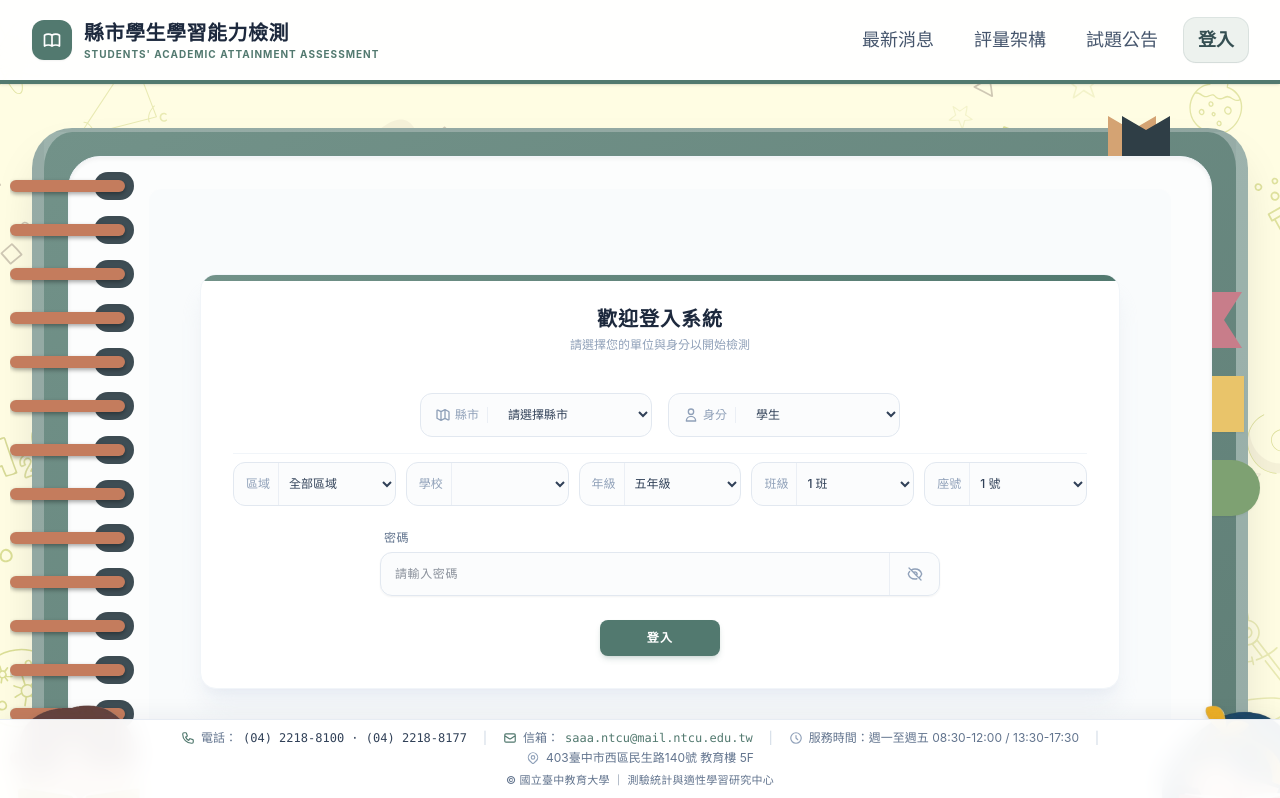
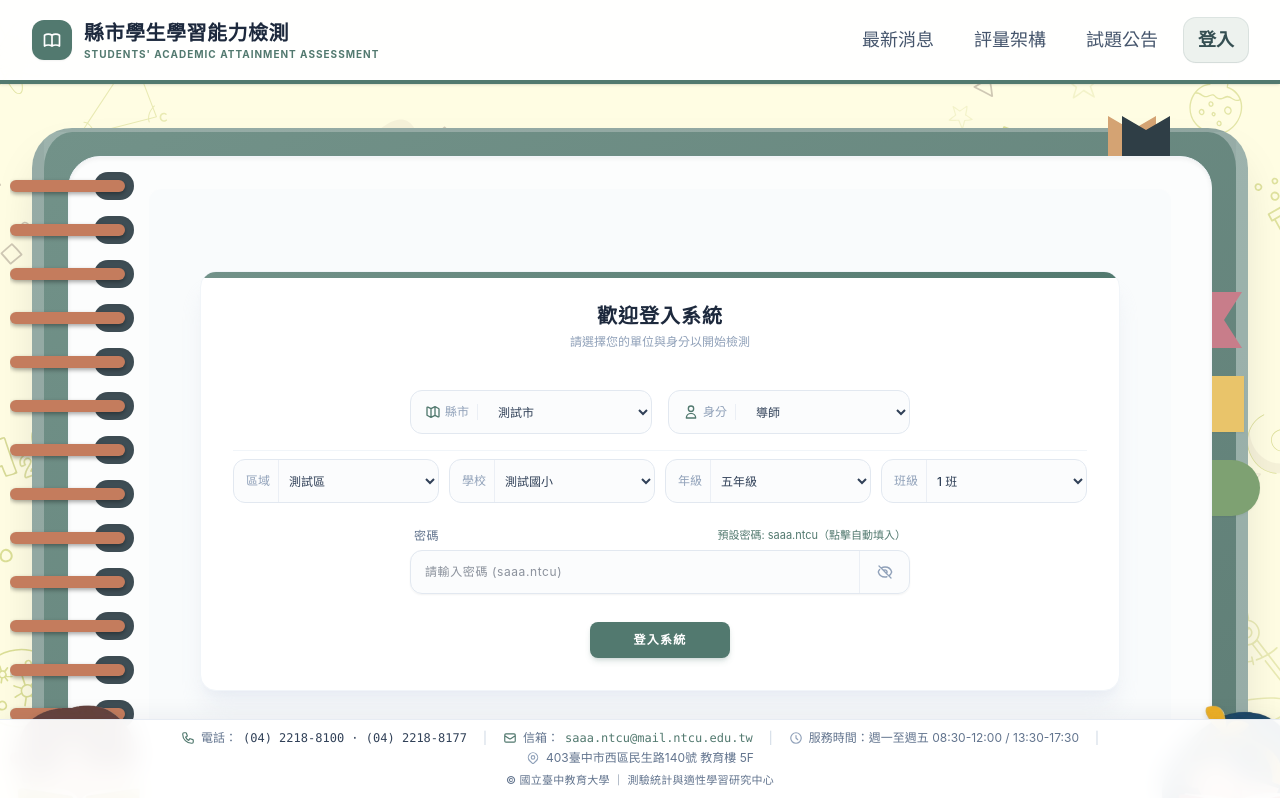
Before and after one commit to SAAA-ntcu/saaa-vue, a Vue app: page /logins in a window 1280 px wide. Shown: the top 798 px of the page. Built offline with nearby package versions, Linux system fonts and the light colour scheme.

Commit message:
feat: configure LoginView with test cities, roles, areas, school and saaa.ntcu password validation

```diff
--- a/src/views/LoginView.vue
+++ b/src/views/LoginView.vue
@@ -15,28 +15,30 @@
       <div class="p-6 md:p-8 space-y-4">
         <form @submit.prevent="handleSubmit" class="space-y-4">
           <!-- City & Role row -->
-          <div class="flex flex-col sm:flex-row justify-center items-center gap-4 max-w-[480px] mx-auto">
-            <!-- City -->
+          <div class="flex flex-col sm:flex-row justify-center items-center gap-4 max-w-[500px] mx-auto">
+            <!-- City (縣市) -->
             <div class="w-full relative flex items-center border border-slate-200 rounded-xl bg-slate-50/50 h-11 focus-within:bg-white focus-within:border-[#52796f] focus-within:ring-4 focus-within:ring-[#52796f]/15 transition-all duration-200">
               <div class="pl-3.5 pr-2 text-slate-400 shrink-0 select-none flex items-center text-xs font-medium border-r border-slate-200/60 mr-2">
-                <svg class="w-4 h-4 mr-1" fill="none" stroke="currentColor" viewBox="0 0 24 24">
+                <svg class="w-4 h-4 mr-1 text-[#52796f]" fill="none" stroke="currentColor" viewBox="0 0 24 24">
                   <path stroke-linecap="round" stroke-linejoin="round" stroke-width="2" d="M9 20l-5.447-2.724A1 1 0 013 16.382V5.618a1 1 0 011.447-.894L9 7m0 13l6-3m-6 3V7m6 10l4.553 2.276A1 1 0 0021 18.382V7.618a1 1 0 00-.553-.894L15 4m0 13V4m0 0L9 7" />
                 </svg>
                 縣市
               </div>
               <select
                 v-model="form.city"
+                @change="handleCityChange"
                 class="w-full bg-transparent px-2 text-xs font-medium text-slate-700 outline-none cursor-pointer pr-4"
+                required
               >
                 <option value="">請選擇縣市</option>
                 <option v-for="c in cities" :key="c" :value="c">{{ c }}</option>
               </select>
             </div>
 
-            <!-- Role -->
+            <!-- Role (身分) -->
             <div class="w-full relative flex items-center border border-slate-200 rounded-xl bg-slate-50/50 h-11 focus-within:bg-white focus-within:border-[#52796f] focus-within:ring-4 focus-within:ring-[#52796f]/15 transition-all duration-200">
               <div class="pl-3.5 pr-2 text-slate-400 shrink-0 select-none flex items-center text-xs font-medium border-r border-slate-200/60 mr-2">
-                <svg class="w-4 h-4 mr-1" fill="none" stroke="currentColor" viewBox="0 0 24 24">
+                <svg class="w-4 h-4 mr-1 text-[#52796f]" fill="none" stroke="currentColor" viewBox="0 0 24 24">
                   <path stroke-linecap="round" stroke-linejoin="round" stroke-width="2" d="M16 7a4 4 0 11-8 0 4 4 0 018 0zM12 14a7 7 0 00-7 7h14a7 7 0 00-7-7z" />
                 </svg>
                 身分
@@ -44,97 +46,104 @@
               <select
                 v-model="form.role"
                 class="w-full bg-transparent px-2 text-xs font-medium text-slate-700 outline-none cursor-pointer pr-4"
+                required
               >
                 <option value="">請選擇身分</option>
-                <option value="student">學生</option>
-                <option value="teacher">教師</option>
-                <option value="school_admin">學校管理者</option>
-                <option value="city_admin">縣市管理者</option>
+                <option v-for="r in roles" :key="r" :value="r">{{ r }}</option>
               </select>
             </div>
           </div>
 
           <div class="border-t border-slate-100 my-2"></div>
 
-          <!-- Secondary Fields Grid -->
+          <!-- Secondary Fields Grid (Area, School, Grade, Class) -->
           <div class="flex flex-wrap items-center gap-2.5 w-full">
-            <!-- Area -->
+            <!-- Area (區域) -->
             <div class="flex-auto md:flex-1 min-w-[110px] w-full sm:w-auto relative flex items-center border border-slate-200 rounded-xl bg-slate-50/50 h-11 focus-within:bg-white focus-within:border-[#52796f] focus-within:ring-4 focus-within:ring-[#52796f]/15 transition-all duration-200 overflow-hidden">
               <div class="pl-3 pr-2 text-slate-400 shrink-0 select-none flex items-center text-xs font-medium border-r border-slate-200/60 h-full whitespace-nowrap">
                 區域
               </div>
-              <select v-model="form.area" class="w-full h-full bg-transparent px-1.5 text-xs font-medium text-slate-700 outline-none cursor-pointer pr-4">
-                <option value="">全部區域</option>
-                <option value="central">中區</option>
-                <option value="north">北區</option>
-                <option value="south">南區</option>
-                <option value="east">東區</option>
+              <select
+                v-model="form.area"
+                class="w-full h-full bg-transparent px-1.5 text-xs font-medium text-slate-700 outline-none cursor-pointer pr-4"
+                :disabled="availableAreas.length === 0"
+              >
+                <option v-if="availableAreas.length === 0" value="">請先選擇縣市</option>
+                <option v-for="a in availableAreas" :key="a" :value="a">{{ a }}</option>
               </select>
             </div>
 
-            <!-- School -->
+            <!-- School (學校) -->
             <div class="flex-auto md:flex-1 min-w-[110px] w-full sm:w-auto relative flex items-center border border-slate-200 rounded-xl bg-slate-50/50 h-11 focus-within:bg-white focus-within:border-[#52796f] focus-within:ring-4 focus-within:ring-[#52796f]/15 transition-all duration-200 overflow-hidden">
               <div class="pl-3 pr-2 text-slate-400 shrink-0 select-none flex items-center text-xs font-medium border-r border-slate-200/60 h-full whitespace-nowrap">
                 學校
               </div>
-              <select v-model="form.school" class="w-full h-full bg-transparent px-1.5 text-xs font-medium text-slate-700 outline-none cursor-pointer pr-4">
-                <option value="">市立仁愛國小</option>
-                <option value="忠孝國小">市立忠孝國小</option>
-                <option value="和平國小">市立和平國小</option>
-                <option value="信義國中">市立信義國中</option>
+              <select
+                v-model="form.school"
+                class="w-full h-full bg-transparent px-1.5 text-xs font-medium text-slate-700 outline-none cursor-pointer pr-4"
+              >
+                <option v-for="s in schools" :key="s" :value="s">{{ s }}</option>
               </select>
             </div>
 
-            <!-- Grade -->
-            <div class="flex-auto md:flex-1 min-w-[110px] w-full sm:w-auto relative flex items-center border border-slate-200 rounded-xl bg-slate-50/50 h-11 focus-within:bg-white focus-within:border-[#52796f] focus-within:ring-4 focus-within:ring-[#52796f]/15 transition-all duration-200 overflow-hidden">
+            <!-- Grade (年級) - 依身分顯示 -->
+            <div
+              v-if="needsGrade"
+              class="flex-auto md:flex-1 min-w-[110px] w-full sm:w-auto relative flex items-center border border-slate-200 rounded-xl bg-slate-50/50 h-11 focus-within:bg-white focus-within:border-[#52796f] focus-within:ring-4 focus-within:ring-[#52796f]/15 transition-all duration-200 overflow-hidden"
+            >
               <div class="pl-3 pr-2 text-slate-400 shrink-0 select-none flex items-center text-xs font-medium border-r border-slate-200/60 h-full whitespace-nowrap">
                 年級
               </div>
-              <select v-model="form.grade" class="w-full h-full bg-transparent px-1.5 text-xs font-medium text-slate-700 outline-none cursor-pointer pr-4">
-                <option value="">請選擇</option>
+              <select
+                v-model="form.grade"
+                class="w-full h-full bg-transparent px-1.5 text-xs font-medium text-slate-700 outline-none cursor-pointer pr-4"
+              >
                 <option value="3">三年級</option>
                 <option value="4">四年級</option>
                 <option value="5">五年級</option>
                 <option value="6">六年級</option>
-                <option value="7">七年級</option>
-                <option value="8">八年級</option>
               </select>
             </div>
 
-            <!-- Class -->
-            <div class="flex-auto md:flex-1 min-w-[110px] w-full sm:w-auto relative flex items-center border border-slate-200 rounded-xl bg-slate-50/50 h-11 focus-within:bg-white focus-within:border-[#52796f] focus-within:ring-4 focus-within:ring-[#52796f]/15 transition-all duration-200 overflow-hidden">
+            <!-- Class (班級) - 依身分顯示 -->
+            <div
+              v-if="needsClass"
+              class="flex-auto md:flex-1 min-w-[110px] w-full sm:w-auto relative flex items-center border border-slate-200 rounded-xl bg-slate-50/50 h-11 focus-within:bg-white focus-within:border-[#52796f] focus-within:ring-4 focus-within:ring-[#52796f]/15 transition-all duration-200 overflow-hidden"
+            >
               <div class="pl-3 pr-2 text-slate-400 shrink-0 select-none flex items-center text-xs font-medium border-r border-slate-200/60 h-full whitespace-nowrap">
                 班級
               </div>
-              <select v-model="form.classroom" class="w-full h-full bg-transparent px-1.5 text-xs font-medium text-slate-700 outline-none cursor-pointer pr-4">
-                <option value="">請選擇</option>
-                <option v-for="c in 10" :key="c" :value="c">{{ c }} 班</option>
-              </select>
-            </div>
-
-            <!-- Seat -->
-            <div class="flex-auto md:flex-1 min-w-[110px] w-full sm:w-auto relative flex items-center border border-slate-200 rounded-xl bg-slate-50/50 h-11 focus-within:bg-white focus-within:border-[#52796f] focus-within:ring-4 focus-within:ring-[#52796f]/15 transition-all duration-200 overflow-hidden">
-              <div class="pl-3 pr-2 text-slate-400 shrink-0 select-none flex items-center text-xs font-medium border-r border-slate-200/60 h-full whitespace-nowrap">
-                座號
-              </div>
-              <select v-model="form.seat" class="w-full h-full bg-transparent px-1.5 text-xs font-medium text-slate-700 outline-none cursor-pointer pr-4">
-                <option value="">請選擇</option>
-                <option v-for="s in 35" :key="s" :value="s">{{ s }} 號</option>
+              <select
+                v-model="form.classroom"
+                class="w-full h-full bg-transparent px-1.5 text-xs font-medium text-slate-700 outline-none cursor-pointer pr-4"
+              >
+                <option v-for="c in 8" :key="c" :value="c">{{ c }} 班</option>
               </select>
             </div>
           </div>
 
           <!-- Password Field with eye toggle -->
-          <div class="w-full max-w-[560px] mx-auto pt-2">
-            <label for="password" class="block text-xs font-medium text-slate-500 tracking-wider text-left mb-1.5 pl-1 select-none">
-              密碼
-            </label>
+          <div class="w-full max-w-[500px] mx-auto pt-2">
+            <div class="flex items-center justify-between mb-1.5 pl-1 pr-1">
+              <label for="password" class="block text-xs font-medium text-slate-500 tracking-wider text-left select-none m-0">
+                密碼
+              </label>
+              <!-- Quick fill helper for testing -->
+              <button
+                type="button"
+                @click="fillTestPassword"
+                class="text-[11px] text-[#52796f] hover:text-[#354f52] hover:underline cursor-pointer bg-transparent border-0 p-0"
+              >
+                預設密碼: saaa.ntcu（點擊自動填入）
+              </button>
+            </div>
+
             <div class="grid grid-cols-[1fr_50px] w-full border rounded-xl h-11 transition-all duration-200 overflow-hidden shadow-xs border-slate-200 bg-slate-50/50 focus-within:bg-white focus-within:border-[#52796f] focus-within:ring-4 focus-within:ring-[#52796f]/15">
               <input
                 id="password"
                 v-model="form.password"
                 :type="showPassword ? 'text' : 'password'"
-                placeholder="請輸入密碼"
+                placeholder="請輸入密碼 (saaa.ntcu)"
                 class="w-full min-w-0 bg-transparent px-3.5 text-xs text-slate-800 outline-none tracking-wider h-full"
                 required
               />
@@ -158,12 +167,12 @@
           </div>
 
           <!-- Submit Button -->
-          <div class="text-center pt-2 max-w-[120px] mx-auto">
+          <div class="text-center pt-3 max-w-[140px] mx-auto">
             <button
               type="submit"
               class="w-full bg-[#52796f] hover:bg-[#354f52] text-white text-xs font-bold py-2.5 rounded-lg shadow-md shadow-[#52796f]/20 hover:shadow-lg transition-all duration-200 transform hover:-translate-y-0.5 active:translate-y-0 tracking-widest cursor-pointer"
             >
-              登入
+              登入系統
             </button>
           </div>
         </form>
@@ -173,33 +182,96 @@
 </template>
 
 <script setup>
-import { reactive, ref } from 'vue'
+import { reactive, ref, computed } from 'vue'
+import { useRouter } from 'vue-router'
 import { ElMessage } from 'element-plus'
 
+const router = useRouter()
 const showPassword = ref(false)
 
-const cities = [
-  '臺北市', '新北市', '桃園市', '臺中市', '臺南市', '高雄市',
-  '新竹縣', '苗栗縣', '彰化縣', '南投縣', '雲林縣', '嘉義縣',
-  '屏東縣', '宜蘭縣', '花蓮縣', '臺東縣', '澎湖縣', '金門縣', '連江縣'
-]
+// 縣市選項
+const cities = ['測試市', '測試縣']
+
+// 身分選項
+const roles = ['校長', '校管理者', '學年主任', '導師', '科任教師']
+
+// 縣市與區域對應
+const cityAreaMap = {
+  '測試市': ['測試區'],
+  '測試縣': ['測試鄉']
+}
+
+// 學校選項
+const schools = ['測試國小']
 
 const form = reactive({
-  city: '',
-  role: 'student',
-  area: '',
-  school: '市立仁愛國小',
+  city: '測試市',
+  role: '導師',
+  area: '測試區',
+  school: '測試國小',
   grade: '5',
   classroom: '1',
-  seat: '1',
   password: ''
 })
 
+// 根據所選縣市取得可用區域
+const availableAreas = computed(() => {
+  if (!form.city) return []
+  return cityAreaMap[form.city] || []
+})
+
+// 縣市切換時自動連動區域
+function handleCityChange() {
+  if (form.city === '測試市') {
+    form.area = '測試區'
+  } else if (form.city === '測試縣') {
+    form.area = '測試鄉'
+  } else {
+    form.area = ''
+  }
+}
+
+// 根據身分判斷是否需選年級與班級
+const needsGrade = computed(() => {
+  return ['學年主任', '導師', '科任教師'].includes(form.role)
+})
+
+const needsClass = computed(() => {
+  return ['導師', '科任教師'].includes(form.role)
+})
+
+// 快速填入測試密碼
+function fillTestPassword() {
+  form.password = 'saaa.ntcu'
+  ElMessage.info('已填入測試密碼：saaa.ntcu')
+}
+
+// 登入提交校驗
 function handleSubmit() {
+  if (!form.city) {
+    ElMessage.warning('請選擇縣市')
+    return
+  }
+  if (!form.role) {
+    ElMessage.warning('請選擇身分')
+    return
+  }
   if (!form.password) {
     ElMessage.warning('請輸入密碼')
     return
   }
-  ElMessage.success('登入成功（前端模擬模式）')
+
+  // 驗證密碼是否為 saaa.ntcu
+  if (form.password !== 'saaa.ntcu') {
+    ElMessage.error('密碼錯誤！測試密碼請輸入：saaa.ntcu')
+    return
+  }
+
+  ElMessage.success(`登入成功！歡迎【${form.school}】${form.role}`)
+
+  // 1.5 秒後跳轉回首頁
+  setTimeout(() => {
+    router.push('/')
+  }, 1200)
 }
 </script>
```
